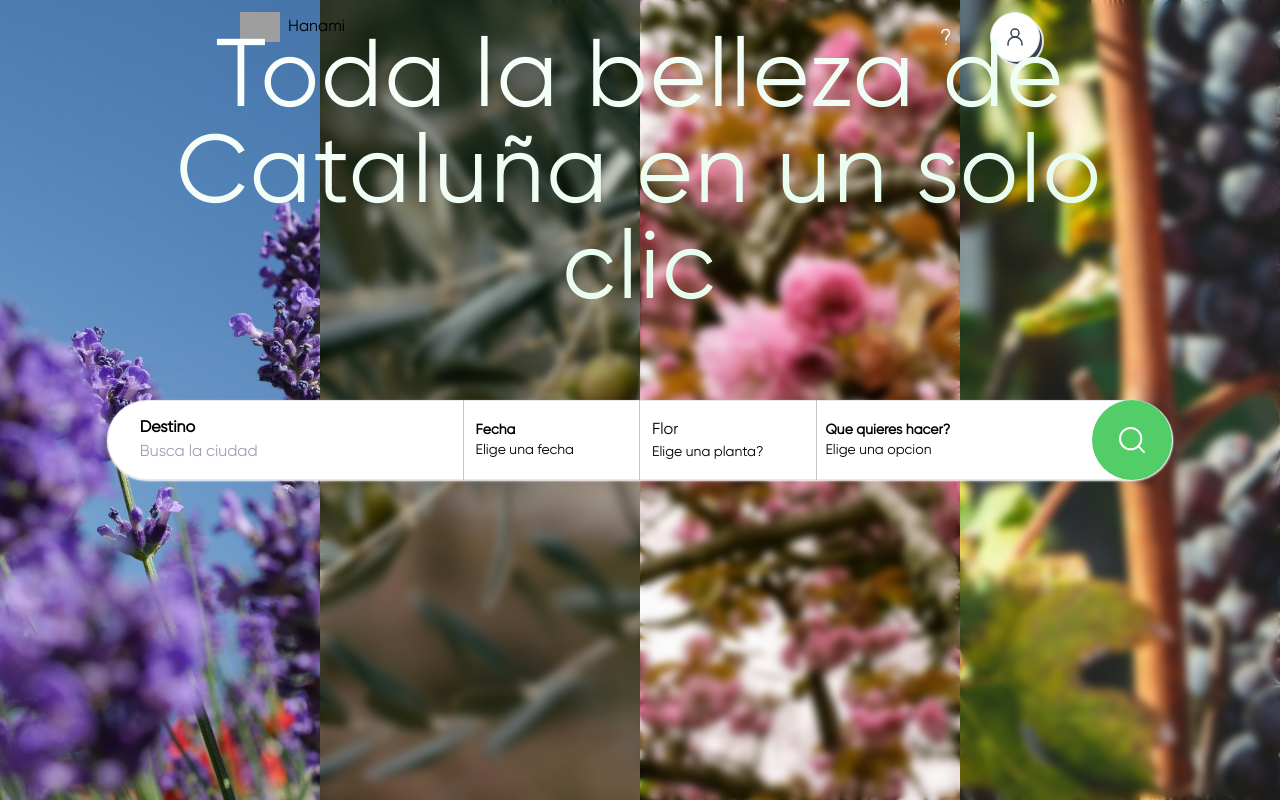
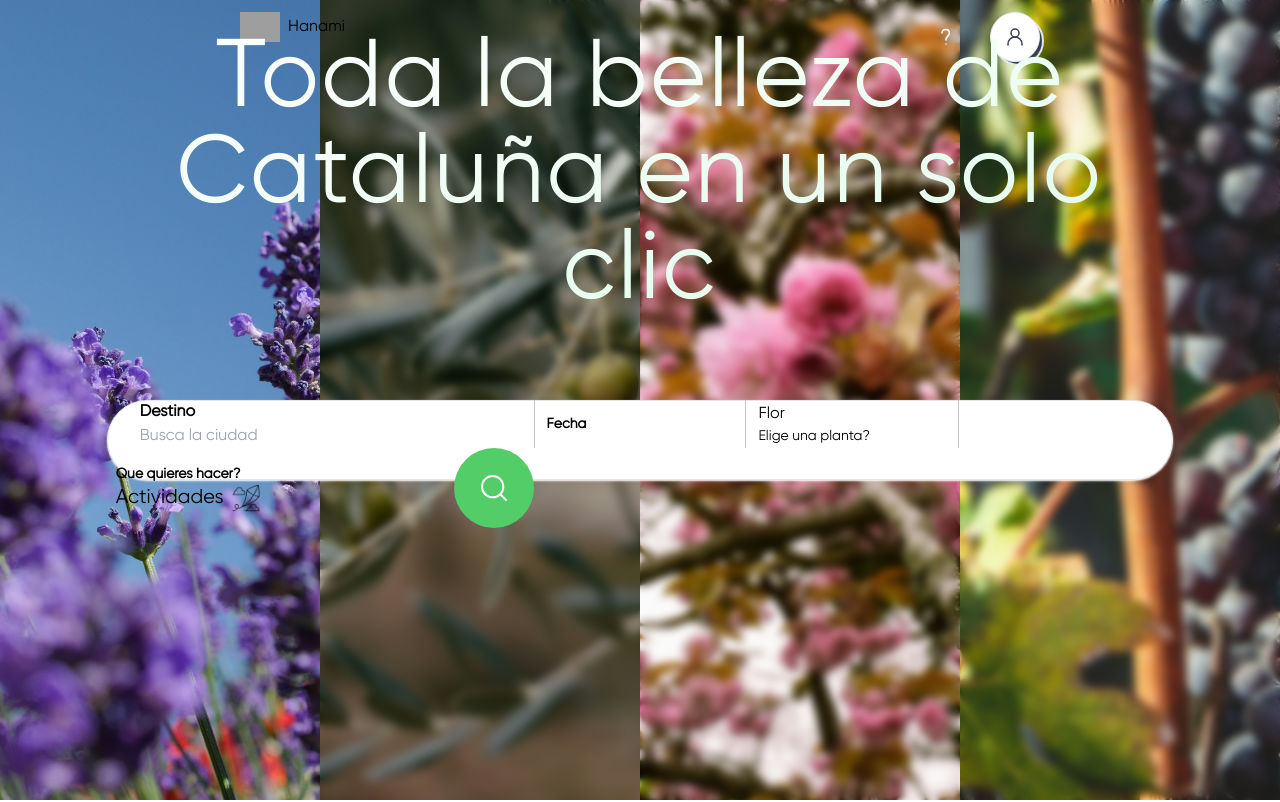
Before and after one commit to salah-NaN/front-hanami, a React (Vite) app: page / in a window 1280 px wide. Shown: the top 802 px of the page. Built offline with nearby package versions, Linux system fonts and the light colour scheme; no server answers.

Commit message:
customHookSearch

```diff
--- a/src/components/Buscador/SearchBar.jsx
+++ b/src/components/Buscador/SearchBar.jsx
@@ -3,6 +3,7 @@
 import { PopUpFecha, PopSearchPlace, PopUpQueHacer } from "./PopUp";
 import { ButtonSearch, BuscadorMobil } from "./";
 import PopUpPlanta from "./PopUp/PopUpPlanta";
+import useCustomSearch from "../../hooks/useCustomSearch";
 
 export const SearchBar = ({
   moveToSearchBar,
@@ -10,30 +11,19 @@
   puntosDeInteres,
   setPuntosDeInteres,
 }) => {
-  const navigate = useNavigate();
-  const ref = useRef();
-
-  const queHacer = ["Punto_de_Interes", "Actividades"];
-  // const [puntosDeInteres, setPuntosDeInteres] = useState([]);
-  const [foundWord, setFoundWord] = useState([]);
-  // const [value, setValue] = useState(parseDate("2024-03-07"));
-
-  // const [flores, setFlores] = useState([]);
-  const [searchForm, setSearchForm] = useState({
-    localizacion: null,
-    fecha: [],
-    flor: null,
-    queHacer: null,
-  });
-
-  const [popUp, setPopUp] = useState({
-    buscador: false,
-    flor: false,
-    queHacer: false,
-    fecha: false,
-  });
-
-  const [isCheck, setIsCheck] = useState("");
+  const {
+    navigate,
+    ref,
+    setFoundWord,
+    foundWord,
+    setSearchForm,
+    searchForm,
+    setPopUp,
+    popUp,
+    setIsCheck,
+    isCheck,
+    togglePopUp
+  } = useCustomSearch(puntosDeInteres);
 
   //Seleccionamos el input donde el div de buscar
   let divBuscar = document.querySelector(".buscar_div");
@@ -43,94 +33,41 @@
     inputField.focus();
   });
 
-  //Buscador input
-  useEffect(() => {
-    const { localizacion } = searchForm;
-    if (localizacion === "") {
-      setFoundWord([]);
-    }
+  // const setBuscadorPopUp = (open) => {
+  //   setPopUp({
+  //     buscador: open === undefined ? true : open,
+  //     flor: false,
+  //     queHacer: false,
+  //     fecha: false,
+  //   });
+  // };
 
-    setSearchForm({
-      ...searchForm,
-      provincia: null,
-    });
+  // const setFloresPopUp = (open) => {
+  //   setPopUp({
+  //     buscador: false,
+  //     flor: open === undefined ? true : open,
+  //     queHacer: false,
+  //     fecha: false,
+  //   });
+  // };
 
-    let arr = [];
-    puntosDeInteres.map((item) => {
-      if (localizacion) {
-        if (
-          item?.poblacion?.toLowerCase().includes(localizacion.toLowerCase()) ||
-          item?.poblacion?.toUpperCase().includes(localizacion.toUpperCase())
-        ) {
-          arr.push({ poblacion: item?.poblacion, provincia: item?.provincia });
-        }
-      }
-    });
+  // const setPopQueHacer = (open) => {
+  //   setPopUp({
+  //     buscador: false,
+  //     queHacer: open === undefined ? true : open,
+  //     flor: false,
+  //     fecha: false,
+  //   });
+  // };
 
-    /* Hacemos el new set para que no hayan duplicados.
-        Luego pues convertimos los datos del array arr para pasarlos a stringify y apartir de ahí
-        quitar los datos duplicados
-    */
-    arr = new Set(
-      arr.map((poblacion) =>
-        JSON.stringify({
-          poblacion: poblacion.poblacion,
-          provincia: poblacion.provincia,
-        })
-      )
-    );
-    /* Creamos un nuevo array y parseamos el json a un objeto */
-    const poblacionProvinciaUnicos = Array.from(arr).map((str) =>
-      JSON.parse(str)
-    );
-    setFoundWord([...poblacionProvinciaUnicos]);
-  }, [searchForm.localizacion]);
-
-  useEffect(() => {
-    //Seteamos los valores por defecto de el SearchForm
-    setSearchForm({
-      localizacion: null,
-      fecha: null,
-      flor: null,
-      queHacer: "",
-    });
-  }, []);
-
-  const setBuscadorPopUp = (open) => {
-    setPopUp({
-      buscador: open === undefined ? true : open,
-      flor: false,
-      queHacer: false,
-      fecha: false,
-    });
-  };
-
-  const setFloresPopUp = (open) => {
-    setPopUp({
-      buscador: false,
-      flor: open === undefined ? true : open,
-      queHacer: false,
-      fecha: false,
-    });
-  };
-
-  const setPopQueHacer = (open) => {
-    setPopUp({
-      buscador: false,
-      queHacer: open === undefined ? true : open,
-      flor: false,
-      fecha: false,
-    });
-  };
-
-  const setFechaPopUp = (open) => {
-    setPopUp({
-      buscador: false,
-      queHacer: false,
-      flor: false,
-      fecha: open === undefined ? true : open,
-    });
-  };
+  // const setFechaPopUp = (open) => {
+  //   setPopUp({
+  //     buscador: false,
+  //     queHacer: false,
+  //     flor: false,
+  //     fecha: open === undefined ? true : open,
+  //   });
+  // };
 
   const handleCloseModal = (event, popUp) => {
     if (
@@ -208,7 +145,7 @@
     let { localizacion, fecha, flor, queHacer } = searchForm;
     queHacer = queHacer === "" ? "Punto_de_Interes" : queHacer;
 
-    console.log(searchForm?.localizacion, searchForm?.provincia)
+    console.log(searchForm?.localizacion, searchForm?.provincia);
     if (searchForm?.provincia !== undefined) {
       localizacion = "provincia:" + searchForm?.provincia;
     }
@@ -216,8 +153,6 @@
     if (searchForm?.localizacion !== null) {
       localizacion = "poblacion:" + searchForm?.localizacion;
     }
-
-    console.log(localizacion)
 
     //miramos si hay datos en el objeto de searchForm, si hay datos pues los metemos en la url
     if (queHacer === "Punto_de_Interes") {
@@ -263,7 +198,8 @@
                 popUp.buscador ? `bg-white rounded-full` : ``
               }`}
               id="button-open"
-              onClick={() => setBuscadorPopUp()}
+              onClick={() => togglePopUp({buscador: !popUp.buscador})}
+              // onClick={() => setBuscadorPopUp()}
             >
               <div className="px-5 flex flex-col">
                 <label htmlFor="buscar_input" id="label" className="">
@@ -296,7 +232,7 @@
                     searchPc={"searchPc"}
                     setSearchForm={setSearchForm}
                     searchForm={searchForm}
-                    setBuscadorPopUp={setBuscadorPopUp}
+                    // setBuscadorPopUp={setBuscadorPopUp}
                   />
                 </div>
               ) : null}
--- a/src/components/Buscador/index.js
+++ b/src/components/Buscador/index.js
@@ -1,2 +1,3 @@
 export * from './ButtonSearch';
 export * from './BuscadorMobil';
+export * from './SearchBar';
--- a/src/components/NavBar/NavBar.jsx
+++ b/src/components/NavBar/NavBar.jsx
@@ -1,8 +1,8 @@
 import { AnimatePresence, useCycle } from "framer-motion";
 import { motion } from "framer-motion";
-import { AccountButton, Logo, HanburgerButton, NavLinks } from "../";
+import { AccountButton, Logo, HanburgerButton, NavLinks, SearchBar } from "../";
 
-export const NavBar = () => {
+export const NavBar = ({isBusqueda}) => {
   const [mobileNav, toggleMobileNav] = useCycle(false, true);
 
   const toggleMenu = () => {
@@ -16,6 +16,11 @@
         <div className="sticky border-r-0 border-l-0 border-t-0">
           <nav className="w-10/12 max-auto flex justify-between py-3 mx-auto">
             <Logo />
+            {
+              isBusqueda ? (
+                <SearchBar />
+              ) : null
+            }
             <div className="hidden md:inline">
               <AccountButton />
             </div>
--- /dev/null
+++ b/src/hooks/useCustomSearch.js
@@ -0,0 +1,102 @@
+import { useEffect, useState, useRef } from "react";
+import { useNavigate } from "react-router-dom";
+
+export default function useCustomSearch(puntosDeInteres) {
+  const navigate = useNavigate();
+  const ref = useRef();
+  const [foundWord, setFoundWord] = useState([]);
+  const [searchForm, setSearchForm] = useState({
+    localizacion: null,
+    fecha: [],
+    flor: null,
+    queHacer: null,
+  });
+
+  const [popUp, setPopUp] = useState({
+    buscador: false,
+    flor: false,
+    queHacer: false,
+    fecha: false,
+  });
+
+  const [isCheck, setIsCheck] = useState("");
+
+  useEffect(() => {
+    //Seteamos los valores por defecto de el SearchForm
+    setSearchForm({
+      localizacion: null,
+      fecha: null,
+      flor: null,
+      queHacer: "",
+    });
+  }, []);
+
+  //Buscador input
+  useEffect(() => {
+    const { localizacion } = searchForm;
+    if (localizacion === "") {
+      setFoundWord([]);
+    }
+
+    setSearchForm({
+      ...searchForm,
+      provincia: null,
+    });
+
+    let arr = [];
+    puntosDeInteres?.map((item) => {
+      if (localizacion) {
+        if (
+          item?.poblacion?.toLowerCase().includes(localizacion.toLowerCase()) ||
+          item?.poblacion?.toUpperCase().includes(localizacion.toUpperCase())
+        ) {
+          arr.push({ poblacion: item?.poblacion, provincia: item?.provincia });
+        }
+      }
+    });
+
+    /* Hacemos el new set para que no hayan duplicados.
+        Luego pues convertimos los datos del array arr para pasarlos a stringify y apartir de ahí
+        quitar los datos duplicados
+    */
+    arr = new Set(
+      arr.map((poblacion) =>
+        JSON.stringify({
+          poblacion: poblacion.poblacion,
+          provincia: poblacion.provincia,
+        })
+      )
+    );
+    /* Creamos un nuevo array y parseamos el json a un objeto */
+    const poblacionProvinciaUnicos = Array.from(arr).map((str) =>
+      JSON.parse(str)
+    );
+    setFoundWord([...poblacionProvinciaUnicos]);
+  }, [searchForm.localizacion]);
+
+  const togglePopUp = (value) => {
+    let objectPopUp = popUp;
+    Object.entries(objectPopUp).forEach((item) => {
+      if (item[0] === Object.keys(value)[0]) {
+        objectPopUp[Object.keys(value)] = Object.values(value)[0];
+      } else {
+        objectPopUp[item[0]] = false;
+      }
+    });
+    setPopUp(objectPopUp);
+  };
+
+  return {
+    navigate,
+    ref,
+    foundWord,
+    setFoundWord,
+    searchForm,
+    setSearchForm,
+    setPopUp,
+    popUp,
+    setIsCheck,
+    isCheck,
+    togglePopUp,
+  };
+}
--- a/src/layout/LayoutHanami.jsx
+++ b/src/layout/LayoutHanami.jsx
@@ -4,8 +4,8 @@
   return (
     <div className="w-10/11 mx-auto
     xl:w-3/4 xl:mx-auto">
-      <NavBar />
-      <div className="bg-[#fafafa] w-10/12 mx-auto ">
+      <NavBar isBusqueda={true} />
+      <div className="bg-[rgb(250,250,250)] w-10/12 mx-auto ">
         {children}
       </div>
     </div>
--- a/src/pages/BusquedaActividad.jsx
+++ b/src/pages/BusquedaActividad.jsx
@@ -7,7 +7,8 @@
 import Filter from "../components/filtros/Filter";
 import FilterActividades from "../components/filtros/FilterActividades";
 import FilterCategoria from "../components/filtros/FilterCategoria";
-import CardActividades from "../components/cards/CardActividades"
+import CardActividades from "../components/cards/CardActividades";
+import { format, parse } from "date-fns";
 
 export const  BusquedaActividad = () => {
   let { quehacer, localizacion, fecha, flor } = useParams();
```
